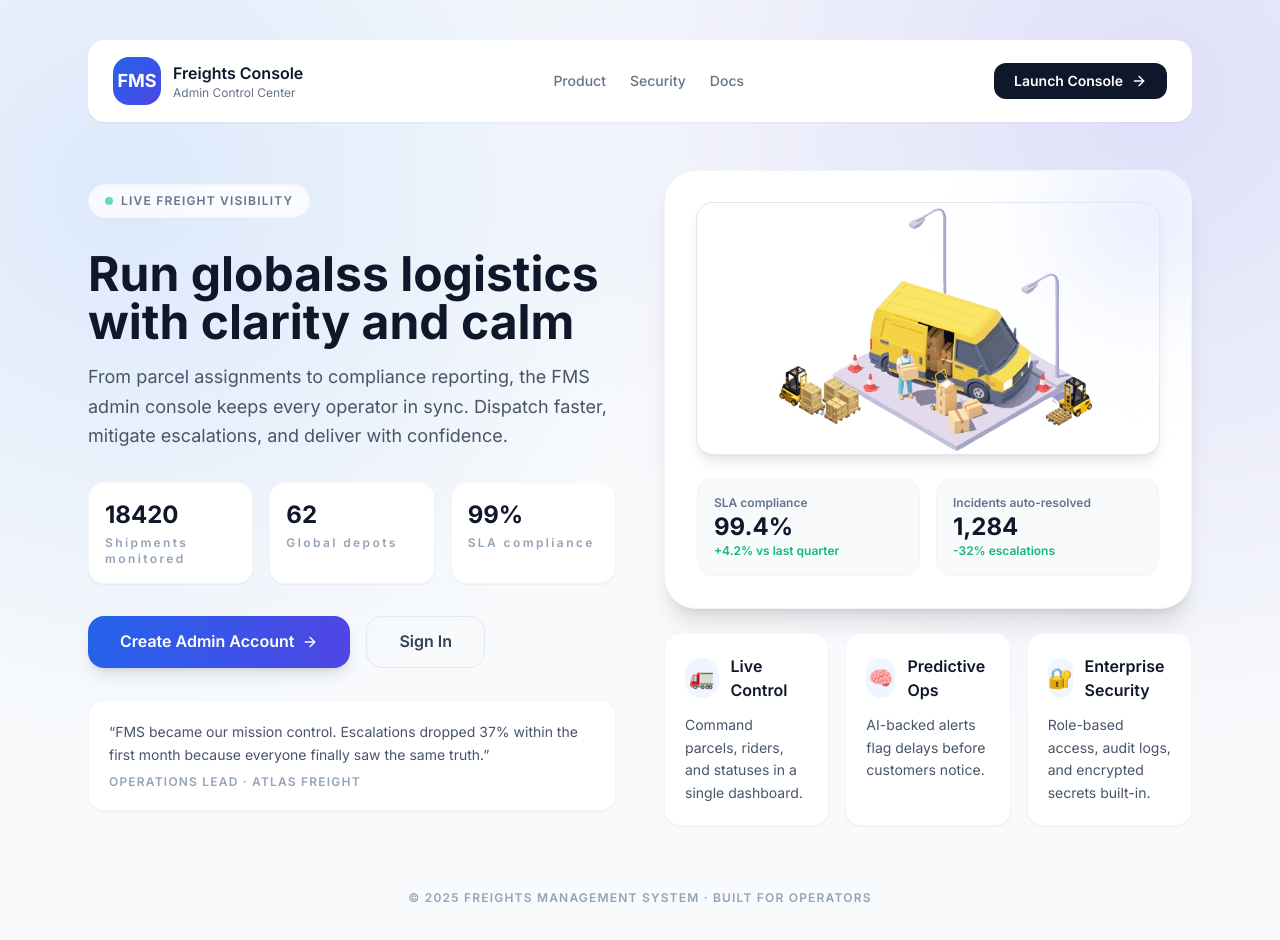
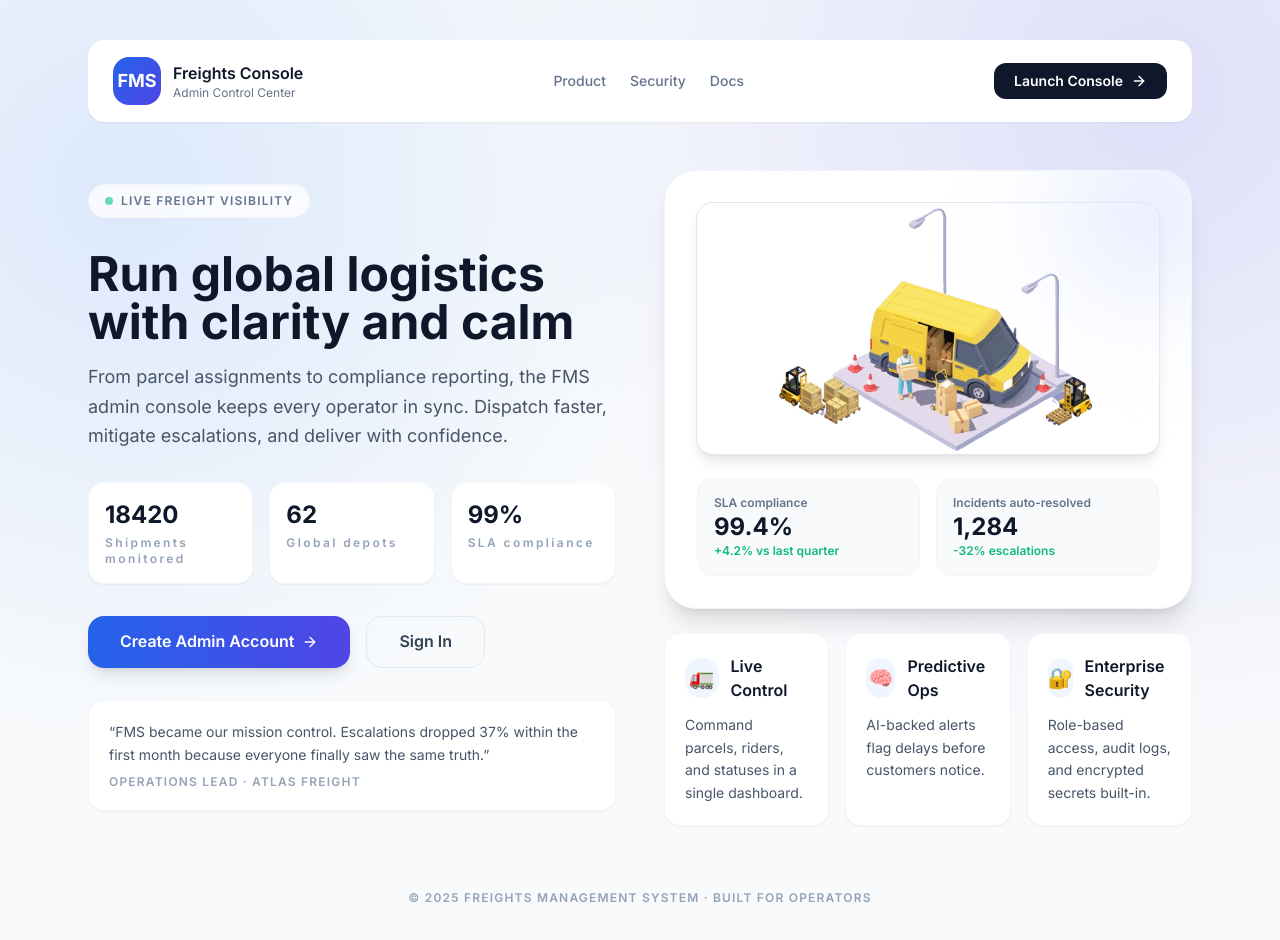
Before and after one commit to theenuka/Freights-Management-System, a React (Vite) app in the folder Admin/: page / in a window 1280 px wide. Shown: the top 940 px of the page. Built offline with nearby package versions, Linux system fonts and the light colour scheme; no server answers.

Commit message:
testpipeline

```diff
--- a/Admin/src/pages/Landing.jsx
+++ b/Admin/src/pages/Landing.jsx
@@ -110,7 +110,7 @@ const Landing = () => {
 						</div>
 						<div>
 							<h1 className="text-4xl font-bold leading-tight text-slate-900 md:text-5xl">
-								Run globalss logistics with clarity and calm
+								Run global logistics with clarity and calm
 							</h1>
 							<p className="mt-4 text-lg leading-relaxed text-slate-600">
 								From parcel assignments to compliance reporting, the FMS admin console keeps every operator in sync. Dispatch faster, mitigate escalations, and deliver with confidence.
```
